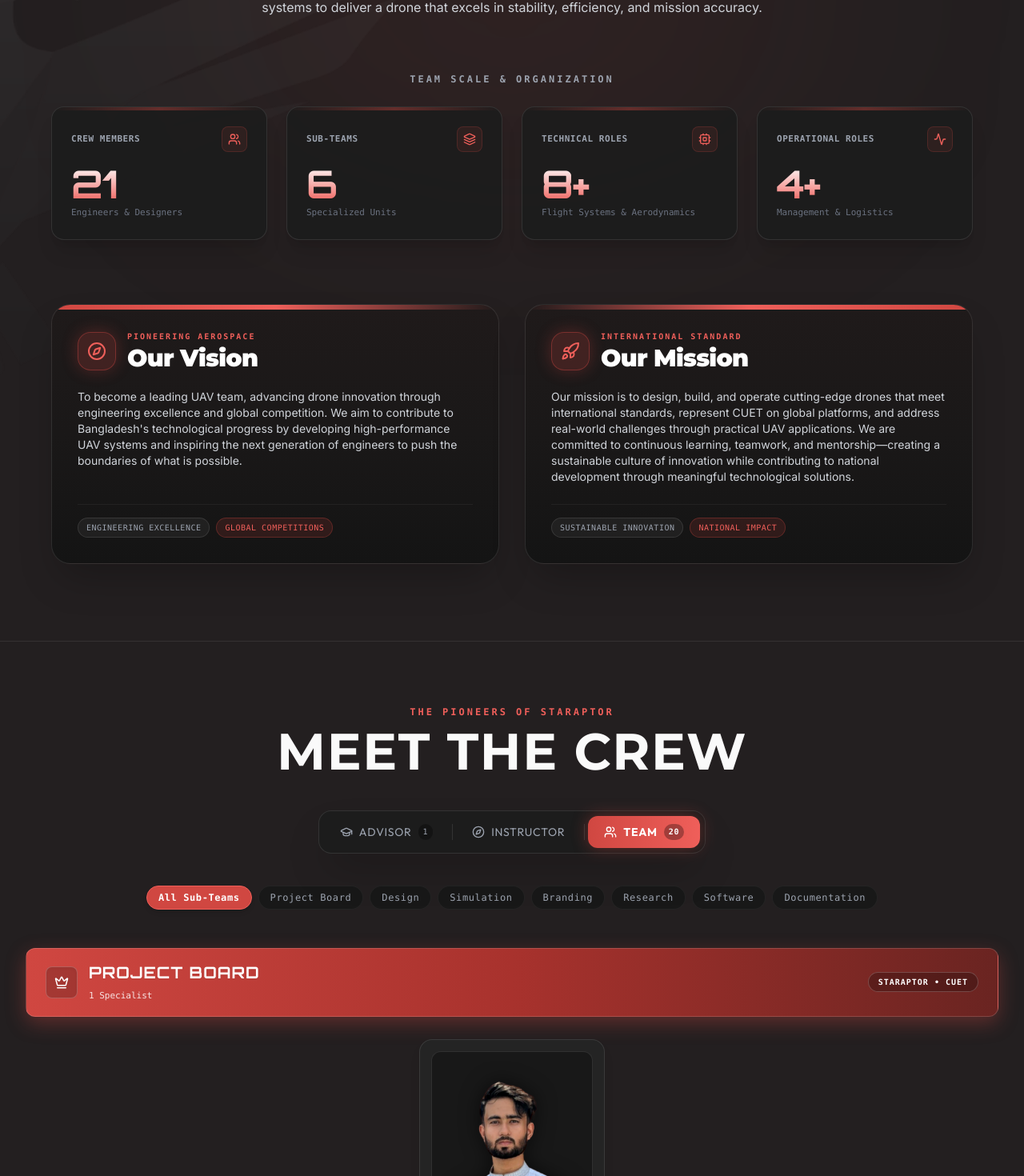
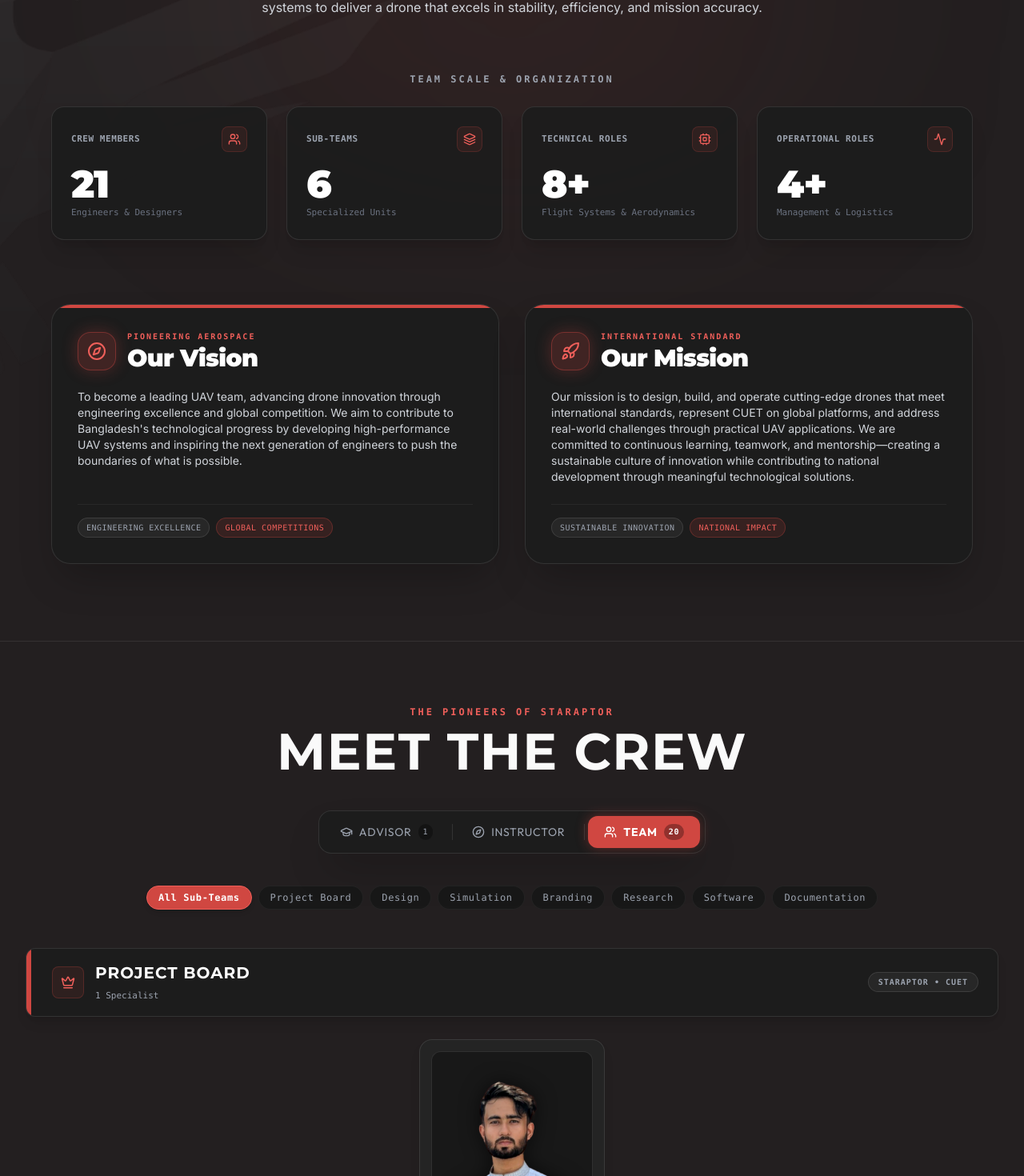
Before and after one commit to staraptor-cuet/staraptor-cuet-portfolio, a Next.js app: page /crew in a window 1280 px wide. Shown: the part 372-1842 px from the top of the page at 80% size. Built offline with nearby package versions, Linux system fonts and the light colour scheme; no server answers; the database is empty.

Commit message:
style(crew): replace orbitron with montserrat font and remove all gradient colors

```diff
--- a/app/crew/page.tsx
+++ b/app/crew/page.tsx
@@ -87,7 +87,7 @@ const CrewMemberCard = ({
               unoptimized={member.image.startsWith('data:') || member.image.startsWith('http')}
             />
           ) : (
-            <div className="w-full h-full flex flex-col items-center justify-center p-4 bg-gradient-to-b from-[#222222] to-[#141414] text-gray-500">
+            <div className="w-full h-full flex flex-col items-center justify-center p-4 bg-[#141414] text-gray-500">
               <div className="w-14 h-14 rounded-full bg-white/5 border border-white/10 flex items-center justify-center text-gray-400 mb-2 shadow-inner group-hover/img:scale-105 transition-transform">
                 <User size={26} className="text-gray-400" />
               </div>
@@ -113,7 +113,7 @@ const CrewMemberCard = ({
             href={member.linkedin || "#"}
             target="_blank"
             rel="noopener noreferrer"
-            className={`flex-1 bg-gradient-to-r from-[#D04741] to-[#6A2421] hover:brightness-110 text-white py-1.5 rounded-lg flex items-center justify-center gap-1.5 transition-all shadow-sm ${!member.linkedin ? 'opacity-50 cursor-not-allowed' : ''}`}
+            className={`flex-1 bg-[#D04741] hover:bg-[#b83c37] text-white py-1.5 rounded-lg flex items-center justify-center gap-1.5 transition-all shadow-sm ${!member.linkedin ? 'opacity-50 cursor-not-allowed' : ''}`}
             onClick={(e) => !member.linkedin && e.preventDefault()}
           >
             <Image
@@ -176,26 +176,27 @@ const CrewSection = ({
       viewport={{ once: true, amount: 0.1 }}
       variants={fadeUp}
     >
-      {/* Red Color Section Header Bar */}
-      <div className="relative overflow-hidden rounded-xl border border-white/15 bg-gradient-to-r from-[#D04741] via-[#A8322D] to-[#6A2421] px-5 sm:px-6 py-3.5 sm:py-4 mb-7 shadow-[0_8px_25px_rgba(208,71,65,0.35)] flex items-center justify-between">
-        <div className="flex items-center gap-3.5">
+      {/* Section Header Bar */}
+      <div className="relative overflow-hidden rounded-xl border border-white/10 bg-[#1c1c1c] px-5 sm:px-6 py-3.5 sm:py-4 mb-7 shadow-lg flex items-center justify-between">
+        <div className="absolute left-0 top-0 bottom-0 w-1.5 bg-[#D04741]" />
+        <div className="flex items-center gap-3.5 pl-1.5 sm:pl-2">
           {Icon && (
-            <div className="w-10 h-10 rounded-lg bg-black/20 border border-white/20 flex items-center justify-center text-white shadow-inner">
+            <div className="w-10 h-10 rounded-lg bg-[#D04741]/10 border border-[#D04741]/25 flex items-center justify-center text-[#EF5F5A]">
               <Icon size={18} />
             </div>
           )}
           <div>
-            <h2 className="text-base sm:text-lg md:text-xl font-bold font-orbitron uppercase text-white tracking-wider flex items-center gap-2 drop-shadow-sm">
+            <h2 className="text-base sm:text-lg md:text-xl font-bold font-montserrat uppercase text-white tracking-wider flex items-center gap-2">
               {title}
             </h2>
-            <span className="text-[11px] font-mono text-white/85">
+            <span className="text-[11px] font-mono text-gray-400">
               {sortedMembers.length} {sortedMembers.length === 1 ? 'Specialist' : 'Specialists'}
             </span>
           </div>
         </div>
 
         <div className="hidden sm:flex items-center gap-2">
-          <span className="px-3 py-1 rounded-full text-[10px] font-mono uppercase tracking-widest bg-black/25 border border-white/20 text-white font-semibold">
+          <span className="px-3 py-1 rounded-full text-[10px] font-mono uppercase tracking-widest bg-white/5 border border-white/10 text-gray-400 font-semibold">
             STARAPTOR • CUET
           </span>
         </div>
@@ -322,7 +323,7 @@ export default function CrewPage() {
             animate="visible"
             variants={fadeUp}
           >
-            <h1 className="text-4xl sm:text-6xl md:text-7xl font-extrabold font-orbitron tracking-tight mb-6 text-transparent bg-clip-text bg-gradient-to-r from-white via-[#f37c76] to-[#D04741] drop-shadow-[0_0_35px_rgba(208,71,65,0.35)]">
+            <h1 className="text-3xl sm:text-5xl md:text-6xl lg:text-7xl font-extrabold font-montserrat uppercase tracking-tight mb-6 text-white">
               We Are Staraptor
             </h1>
 
@@ -360,7 +361,7 @@ export default function CrewPage() {
                   transition={{ duration: 0.45, delay: i * 0.08 }}
                   className="group relative bg-[#1c1c1c]/90 hover:bg-[#222222] border border-white/10 hover:border-[#D04741]/50 rounded-2xl p-5 sm:p-6 shadow-xl transition-all duration-300 flex flex-col justify-between overflow-hidden"
                 >
-                  <div className="absolute top-0 left-0 right-0 h-1 bg-gradient-to-r from-transparent via-[#D04741]/40 to-transparent group-hover:via-[#EF5F5A] transition-all" />
+                  <div className="absolute top-0 left-0 right-0 h-1 bg-transparent group-hover:bg-[#D04741] transition-all" />
 
                   <div className="flex items-center justify-between mb-4">
                     <span className="text-[11px] font-mono uppercase tracking-wider text-gray-400 font-semibold group-hover:text-gray-300 transition-colors">
@@ -372,7 +373,7 @@ export default function CrewPage() {
                   </div>
 
                   <div>
-                    <span className="text-3xl sm:text-4xl md:text-5xl font-extrabold font-orbitron text-transparent bg-clip-text bg-gradient-to-b from-white to-[#EF5F5A] block tracking-tight mb-1">
+                    <span className="text-3xl sm:text-4xl md:text-5xl font-extrabold font-montserrat text-white block tracking-tight mb-1">
                       {value}
                     </span>
                     <span className="text-[11px] text-gray-500 font-mono block">
@@ -393,9 +394,9 @@ export default function CrewPage() {
               whileInView="visible"
               viewport={{ once: true }}
               variants={fadeUp}
-              className="group relative bg-gradient-to-b from-[#1f1a1a] via-[#1a1818] to-[#141414] border border-white/10 hover:border-[#D04741]/60 rounded-3xl p-6 sm:p-8 shadow-2xl transition-all duration-300 flex flex-col justify-between overflow-hidden"
+              className="group relative bg-[#1c1c1c] border border-white/10 hover:border-[#D04741]/60 rounded-3xl p-6 sm:p-8 shadow-2xl transition-all duration-300 flex flex-col justify-between overflow-hidden"
             >
-              <div className="absolute top-0 left-0 right-0 h-1.5 bg-gradient-to-r from-[#D04741] via-[#EF5F5A] to-transparent" />
+              <div className="absolute top-0 left-0 right-0 h-1 bg-[#D04741]" />
 
               <div>
                 <div className="flex items-center gap-3.5 mb-5">
@@ -434,9 +435,9 @@ export default function CrewPage() {
               viewport={{ once: true }}
               variants={fadeUp}
               custom={0.1}
-              className="group relative bg-gradient-to-b from-[#1f1a1a] via-[#1a1818] to-[#141414] border border-white/10 hover:border-[#D04741]/60 rounded-3xl p-6 sm:p-8 shadow-2xl transition-all duration-300 flex flex-col justify-between overflow-hidden"
+              className="group relative bg-[#1c1c1c] border border-white/10 hover:border-[#D04741]/60 rounded-3xl p-6 sm:p-8 shadow-2xl transition-all duration-300 flex flex-col justify-between overflow-hidden"
             >
-              <div className="absolute top-0 left-0 right-0 h-1.5 bg-gradient-to-r from-transparent via-[#EF5F5A] to-[#D04741]" />
+              <div className="absolute top-0 left-0 right-0 h-1 bg-[#D04741]" />
 
               <div>
                 <div className="flex items-center gap-3.5 mb-5">
@@ -500,7 +501,7 @@ export default function CrewPage() {
               onClick={() => setActiveCategory('advisor')}
               className={`flex items-center gap-2 px-5 py-2.5 rounded-xl text-xs sm:text-sm font-heading uppercase tracking-wider transition-all duration-300 cursor-pointer ${
                 activeCategory === 'advisor'
-                  ? 'bg-gradient-to-r from-[#D04741] to-[#EF5F5A] text-white shadow-[0_0_20px_rgba(208,71,65,0.4)] font-bold'
+                  ? 'bg-[#D04741] text-white shadow-[0_0_15px_rgba(208,71,65,0.4)] font-bold'
                   : 'text-gray-400 hover:text-white hover:bg-white/5'
               }`}
             >
@@ -521,7 +522,7 @@ export default function CrewPage() {
               onClick={() => setActiveCategory('instructor')}
               className={`flex items-center gap-2 px-5 py-2.5 rounded-xl text-xs sm:text-sm font-heading uppercase tracking-wider transition-all duration-300 cursor-pointer ${
                 activeCategory === 'instructor'
-                  ? 'bg-gradient-to-r from-[#D04741] to-[#EF5F5A] text-white shadow-[0_0_20px_rgba(208,71,65,0.4)] font-bold'
+                  ? 'bg-[#D04741] text-white shadow-[0_0_15px_rgba(208,71,65,0.4)] font-bold'
                   : 'text-gray-400 hover:text-white hover:bg-white/5'
               }`}
             >
@@ -542,7 +543,7 @@ export default function CrewPage() {
               onClick={() => setActiveCategory('team')}
               className={`flex items-center gap-2 px-5 py-2.5 rounded-xl text-xs sm:text-sm font-heading uppercase tracking-wider transition-all duration-300 cursor-pointer ${
                 activeCategory === 'team'
-                  ? 'bg-gradient-to-r from-[#D04741] to-[#EF5F5A] text-white shadow-[0_0_20px_rgba(208,71,65,0.4)] font-bold'
+                  ? 'bg-[#D04741] text-white shadow-[0_0_15px_rgba(208,71,65,0.4)] font-bold'
                   : 'text-gray-400 hover:text-white hover:bg-white/5'
               }`}
             >
@@ -571,7 +572,7 @@ export default function CrewPage() {
                 <div className="w-16 h-16 rounded-2xl bg-[#D04741]/15 border border-[#D04741]/30 flex items-center justify-center text-[#EF5F5A] mx-auto mb-4">
                   <GraduationCap size={32} />
                 </div>
-                <h3 className="text-xl font-orbitron font-bold text-white uppercase mb-2">Faculty Advisory Board</h3>
+                <h3 className="text-xl font-montserrat font-bold text-white uppercase mb-2">Faculty Advisory Board</h3>
                 <p className="text-sm text-gray-400 max-w-md mx-auto mb-6 leading-relaxed">
                   Distinguished CUET faculty advisors and aerospace mentors guiding Staraptor&apos;s research and flight systems.
                 </p>
@@ -599,7 +600,7 @@ export default function CrewPage() {
                 <div className="w-16 h-16 rounded-2xl bg-[#D04741]/15 border border-[#D04741]/30 flex items-center justify-center text-[#EF5F5A] mx-auto mb-4">
                   <Compass size={32} />
                 </div>
-                <h3 className="text-xl font-orbitron font-bold text-white uppercase mb-2">Flight & Technical Instructors</h3>
+                <h3 className="text-xl font-montserrat font-bold text-white uppercase mb-2">Flight & Technical Instructors</h3>
                 <p className="text-sm text-gray-400 max-w-md mx-auto mb-6 leading-relaxed">
                   Certified drone pilots, flight instructors, and technical mentors supervising drone flight testing and fabrication.
                 </p>
@@ -736,8 +737,8 @@ export default function CrewPage() {
               className="relative w-full max-w-md bg-[#1f1a1a] border border-white/15 rounded-3xl p-6 sm:p-7 shadow-[0_20px_60px_rgba(0,0,0,0.8)] overflow-hidden"
               onClick={(e) => e.stopPropagation()}
             >
-              {/* Glowing top line */}
-              <div className="absolute top-0 left-0 right-0 h-1.5 bg-gradient-to-r from-[#D04741] via-[#EF5F5A] to-[#D04741]" />
+              {/* Top accent line */}
+              <div className="absolute top-0 left-0 right-0 h-1 bg-[#D04741]" />
 
               {/* Close Button */}
               <button
@@ -769,7 +770,7 @@ export default function CrewPage() {
                   <span className="text-[10px] font-mono uppercase tracking-widest text-[#EF5F5A] font-bold block mb-0.5">
                     Send Direct Message
                   </span>
-                  <h3 className="text-base sm:text-lg font-bold font-orbitron text-white uppercase tracking-tight">
+                  <h3 className="text-base sm:text-lg font-bold font-montserrat text-white uppercase tracking-tight">
                     {emailModalMember.name}
                   </h3>
                   <p className="text-xs text-gray-400 font-mono">
@@ -814,7 +815,7 @@ export default function CrewPage() {
                   href={getGmailUrl(emailModalMember.email || 'staraptorcuet@gmail.com', emailModalMember.name)}
                   target="_blank"
                   rel="noopener noreferrer"
-                  className="w-full flex items-center justify-center gap-2.5 px-4 py-3 rounded-xl bg-gradient-to-r from-[#D04741] to-[#EF5F5A] hover:brightness-110 text-white font-heading font-bold text-xs uppercase tracking-wider shadow-[0_4px_20px_rgba(208,71,65,0.4)] transition-all cursor-pointer"
+                  className="w-full flex items-center justify-center gap-2.5 px-4 py-3 rounded-xl bg-[#D04741] hover:bg-[#b83c37] text-white font-heading font-bold text-xs uppercase tracking-wider shadow-[0_4px_15px_rgba(208,71,65,0.3)] transition-all cursor-pointer"
                 >
                   <Mail size={16} />
                   <span>Open in Gmail (Web)</span>
```
